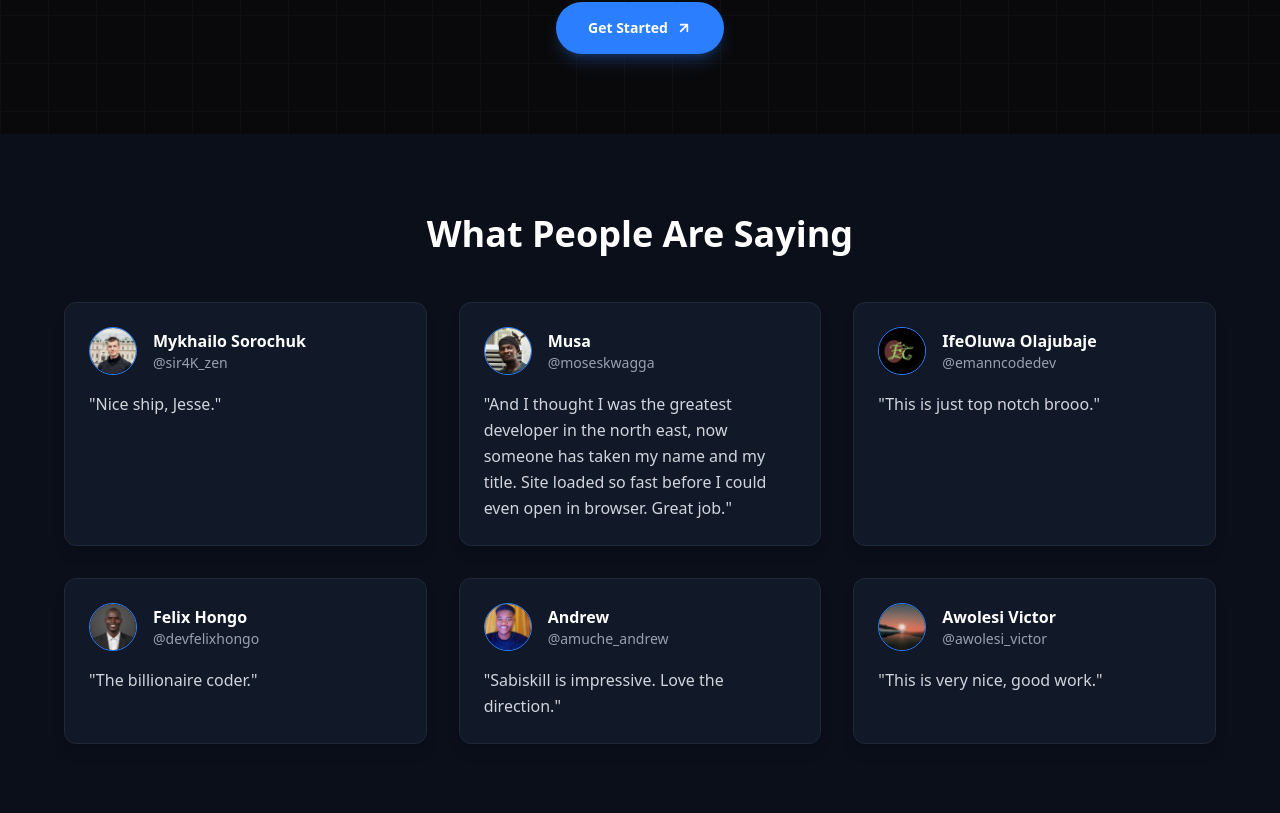
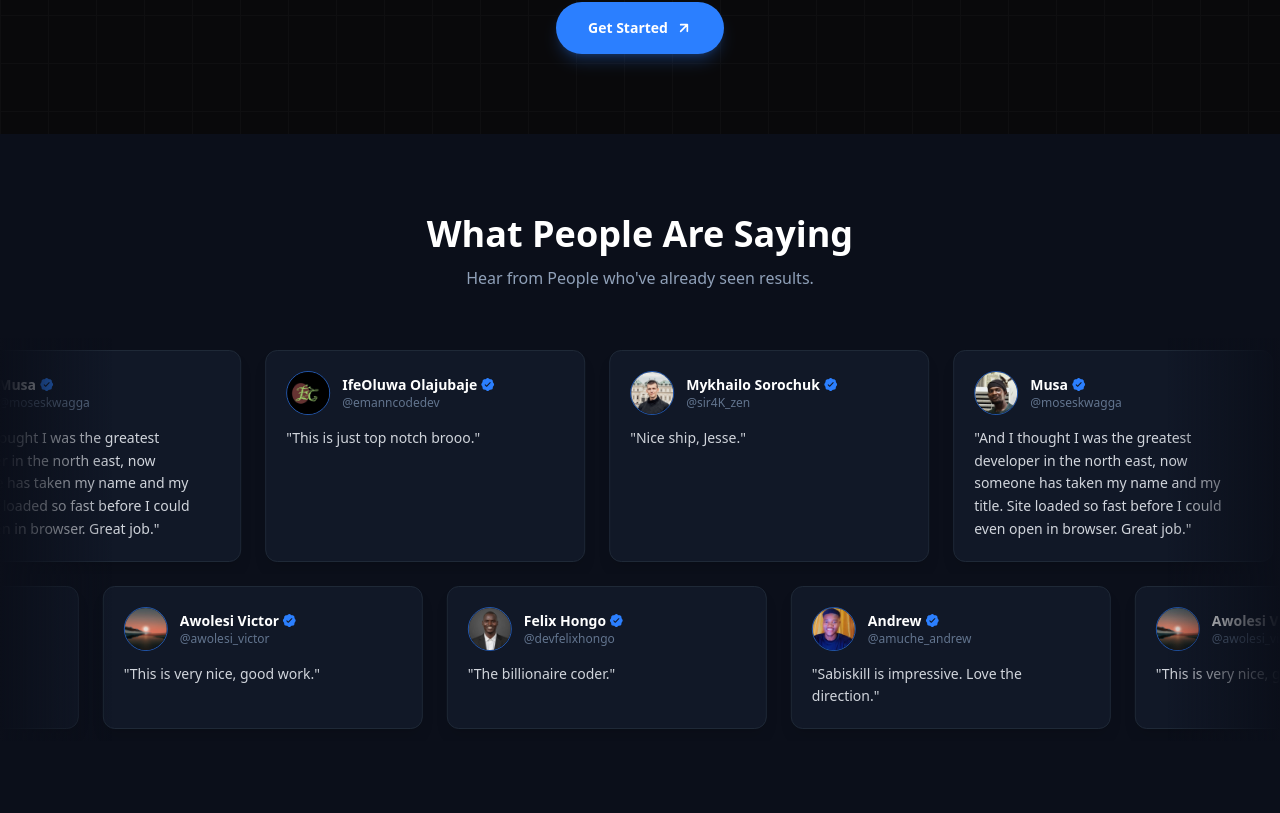
Before and after one commit to JesseJohn7/sabiskill, a Next.js app: page / in a window 1280 px wide. Shown: the part 2447-3260 px from the top of the page. Built offline with nearby package versions, Linux system fonts and the light colour scheme; no server answers.

Commit message:
testimonial

```diff
--- a/components/Testimonial.tsx
+++ b/components/Testimonial.tsx
@@ -1,4 +1,5 @@
 "use client";
+
 import { motion } from "framer-motion";
 
 const testimonials = [
@@ -41,46 +42,120 @@ const testimonials = [
   },
 ];
 
+// Split into two rows for the two marquee tracks
+const row1 = testimonials.slice(0, 3);
+const row2 = testimonials.slice(3, 6);
+
+interface TestimonialCardProps {
+  name: string;
+  username: string;
+  avatar: string;
+  comment: string;
+}
+
+const TestimonialCard = ({ name, username, avatar, comment }: TestimonialCardProps) => (
+  <div className="mx-3 w-72 sm:w-80 shrink-0 bg-[#111827] border border-[#1f2937] hover:border-blue-500/60 rounded-xl p-5 shadow-lg transition-colors duration-300">
+    <div className="flex items-center gap-3 mb-3">
+      <img
+        src={avatar}
+        alt={name}
+        className="w-11 h-11 rounded-full object-cover border border-blue-500/60 flex-shrink-0"
+      />
+      <div className="min-w-0">
+        <div className="flex items-center gap-1">
+          <h3 className="font-semibold text-white text-sm truncate">{name}</h3>
+          {/* Verified badge */}
+          <svg className="fill-blue-500 flex-shrink-0" width="13" height="13" viewBox="0 0 12 12" xmlns="http://www.w3.org/2000/svg">
+            <path fillRule="evenodd" clipRule="evenodd" d="M4.555.72a4 4 0 0 1-.297.24c-.179.12-.38.202-.59.244a4 4 0 0 1-.38.041c-.48.039-.721.058-.922.129a1.63 1.63 0 0 0-.992.992c-.071.2-.09.441-.129.922a4 4 0 0 1-.041.38 1.6 1.6 0 0 1-.245.59 3 3 0 0 1-.239.297c-.313.368-.47.551-.56.743-.213.444-.213.96 0 1.404.09.192.247.375.56.743.125.146.187.219.24.297.12.179.202.38.244.59.018.093.026.189.041.38.039.48.058.721.129.922.163.464.528.829.992.992.2.071.441.09.922.129.191.015.287.023.38.041.21.042.411.125.59.245.078.052.151.114.297.239.368.313.551.47.743.56.444.213.96.213 1.404 0 .192-.09.375-.247.743-.56.146-.125.219-.187.297-.24.179-.12.38-.202.59-.244a4 4 0 0 1 .38-.041c.48-.039.721-.058.922-.129.464-.163.829-.528.992-.992.071-.2.09-.441.129-.922a4 4 0 0 1 .041-.38c.042-.21.125-.411.245-.59.052-.078.114-.151.239-.297.313-.368.47-.551.56-.743.213-.444.213-.96 0-1.404-.09-.192-.247-.375-.56-.743a4 4 0 0 1-.24-.297 1.6 1.6 0 0 1-.244-.59 3 3 0 0 1-.041-.38c-.039-.48-.058-.721-.129-.922a1.63 1.63 0 0 0-.992-.992c-.2-.071-.441-.09-.922-.129a4 4 0 0 1-.38-.041 1.6 1.6 0 0 1-.59-.245A3 3 0 0 1 7.445.72C7.077.407 6.894.25 6.702.16a1.63 1.63 0 0 0-1.404 0c-.192.09-.375.247-.743.56m4.07 3.998a.488.488 0 0 0-.691-.69l-2.91 2.91-.958-.957a.488.488 0 0 0-.69.69l1.302 1.302c.19.191.5.191.69 0z" />
+          </svg>
+        </div>
+        <p className="text-xs text-slate-500 truncate">{username}</p>
+      </div>
+    </div>
+    <p className="text-sm text-gray-300 leading-relaxed">"{comment}"</p>
+  </div>
+);
+
+interface MarqueeRowProps {
+  items: TestimonialCardProps[];
+  reverse?: boolean;
+}
+
+const MarqueeRow = ({ items, reverse = false }: MarqueeRowProps) => {
+  const doubled = [...items, ...items, ...items, ...items]; // extra copies for seamless loop
+
+  return (
+    <div className="relative w-full overflow-hidden">
+      {/* Left fade */}
+      <div className="absolute left-0 top-0 h-full w-16 sm:w-28 z-10 pointer-events-none bg-gradient-to-r from-[#0b0f1a] to-transparent" />
+
+      <div
+        className={`flex py-3 ${reverse ? "animate-marquee-reverse" : "animate-marquee"}`}
+        style={{ width: "max-content" }}
+      >
+        {doubled.map((card, i) => (
+          <TestimonialCard key={i} {...card} />
+        ))}
+      </div>
+
+      {/* Right fade */}
+      <div className="absolute right-0 top-0 h-full w-16 sm:w-28 z-10 pointer-events-none bg-gradient-to-l from-[#0b0f1a] to-transparent" />
+    </div>
+  );
+};
+
 export default function Testimonial() {
   return (
-    <section className="w-full py-20 px-6 bg-[#0b0f1a] text-white">
-      <div className="max-w-6xl mx-auto">
+    <>
+      <style>{`
+        @keyframes marquee {
+          0% { transform: translateX(0); }
+          100% { transform: translateX(-50%); }
+        }
+        @keyframes marquee-reverse {
+          0% { transform: translateX(-50%); }
+          100% { transform: translateX(0); }
+        }
+        .animate-marquee {
+          animation: marquee 30s linear infinite;
+        }
+        .animate-marquee-reverse {
+          animation: marquee-reverse 30s linear infinite;
+        }
+        .animate-marquee:hover,
+        .animate-marquee-reverse:hover {
+          animation-play-state: paused;
+        }
+      `}</style>
 
-        <h2 className="text-3xl md:text-4xl font-bold text-center mb-12">
-          What People Are Saying
-        </h2>
+      <section className="w-full py-20 bg-[#0b0f1a] text-white overflow-hidden">
+        <div className="max-w-6xl mx-auto px-6 mb-12">
+          <motion.h2
+            initial={{ opacity: 0, y: 20 }}
+            whileInView={{ opacity: 1, y: 0 }}
+            transition={{ duration: 0.5 }}
+            viewport={{ once: true }}
+            className="text-3xl md:text-4xl font-bold text-center"
+          >
+            What People Are Saying
+          </motion.h2>
+          <motion.p
+            initial={{ opacity: 0, y: 20 }}
+            whileInView={{ opacity: 1, y: 0 }}
+            transition={{ duration: 0.5, delay: 0.1 }}
+            viewport={{ once: true }}
+            className="text-center text-slate-400 mt-3 text-sm sm:text-base"
+          >
+            Hear from People who've already seen results.
+          </motion.p>
+        </div>
 
-        <div className="grid gap-8 sm:grid-cols-1 md:grid-cols-2 lg:grid-cols-3">
-          {testimonials.map((item, index) => (
-            <motion.div
-              key={index}
-              initial={{ opacity: 0, y: 40 }}
-              whileInView={{ opacity: 1, y: 0 }}
-              whileHover={{ scale: 1.04 }}
-              transition={{ duration: 0.4 }}
-              viewport={{ once: true }}
-              className="bg-[#111827] border border-[#1f2937] rounded-xl p-6 shadow-lg hover:border-blue-500"
-            >
-              <div className="flex items-center gap-4 mb-4">
-                <img
-                  src={item.avatar}
-                  alt={item.name}
-                  className="w-12 h-12 rounded-full object-cover border border-blue-500"
-                />
+        {/* Row 1 — left to right */}
+        <MarqueeRow items={row1} />
 
-                <div>
-                  <h3 className="font-semibold">{item.name}</h3>
-                  <p className="text-sm text-gray-400">{item.username}</p>
-                </div>
-              </div>
-
-              <p className="text-gray-300 leading-relaxed">
-                "{item.comment}"
-              </p>
-            </motion.div>
-          ))}
-        </div>
-      </div>
-    </section>
+        {/* Row 2 — right to left */}
+        <MarqueeRow items={row2} reverse />
+      </section>
+    </>
   );
 }
```
